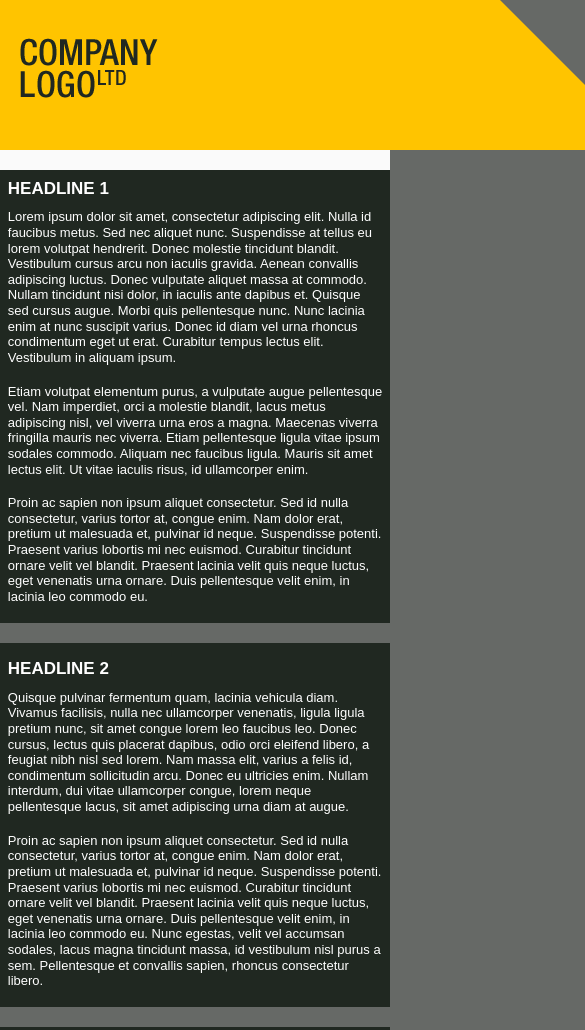
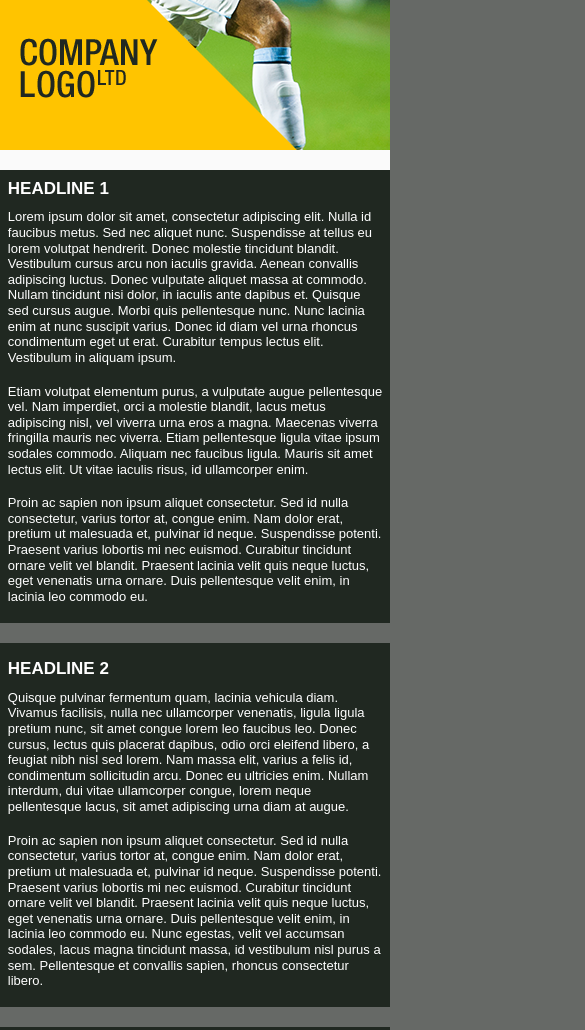
Before and after one commit to epomschar/3-column-responsive-layout--sliding-header, a plain HTML site: page test3.html in a window 390 px wide. Shown: the top 1030 px of the page, 585 px wide, since content can reach past the window. Drawn offline with Linux system fonts and the light colour scheme.

Commit message:
styles update

```diff
--- a/style.css
+++ b/style.css
@@ -281,8 +281,14 @@ article {
     clear: both;
 }
 
+
+/* IE */
 .ie8 header > div, .ie9 header > div {
     background-color: #ffc400;
+}
+
+.ie8 .footer {
+	height: auto;
 }
 
 /* Diagonal */
@@ -342,7 +348,7 @@ article {
     position: absolute;
     top: -35px;
     left: -35px;
-    width: 500px;
+    width: 74%;
 }
 
 .test3 .header-left {
@@ -354,3 +360,15 @@ article {
 .test3 .title img {
     margin-left: 20px;
 }
+
+@media screen and (max-width: 768px) {
+    .test3 .title {
+        width: 64%;
+    }
+}
+
+@media screen and (max-width: 480px) {
+    .test3 .title {
+        width: 54%;
+    }
+}
```
